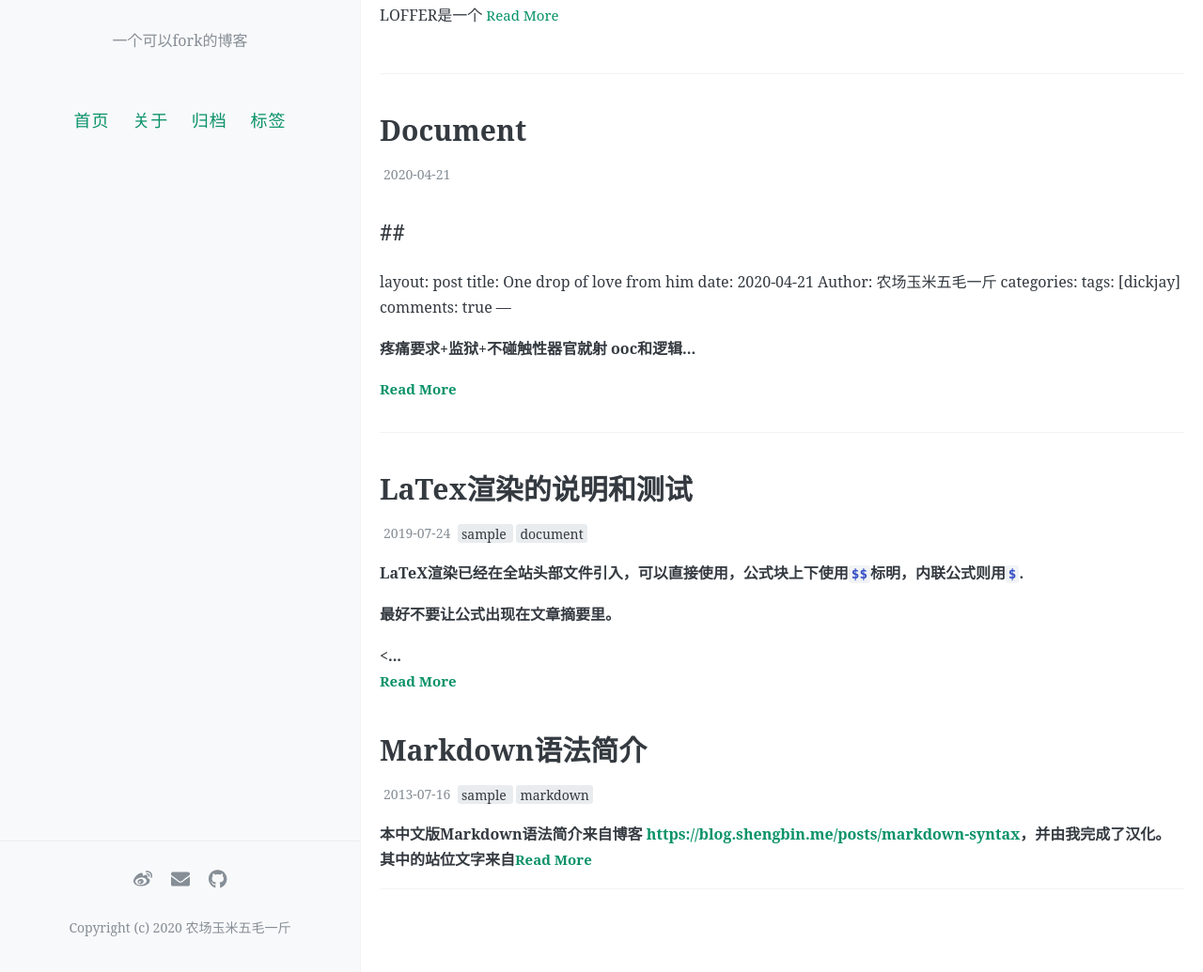
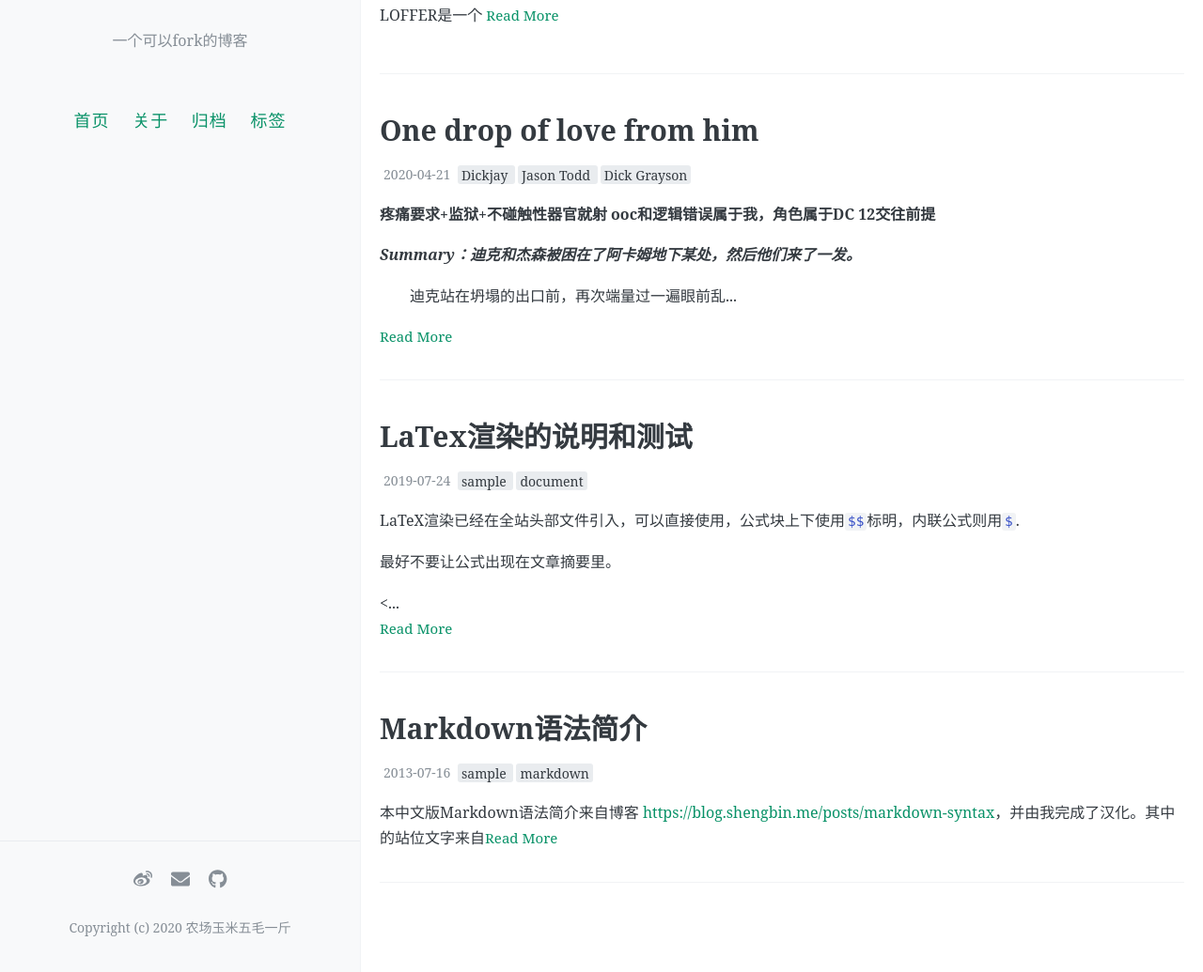
Before and after one commit to cjnoisanf/cjnoisanf, a Jekyll site: the page built from index.html, in a window 1280 px wide and 1370 px high. Shown: the part 335-1370 px from the top of the window at 94% size. Built offline with Jekyll 4.4.1, drawn with Linux system fonts in a browser that asks for light colours; the list of posts is cut into pages by our own code; comment, search, counter and statistics services are not loaded.

Commit message:
Update 2020-04-21-document.md

```diff
--- a/_posts/2020-04-21-document.md
+++ b/_posts/2020-04-21-document.md
@@ -1,11 +1,10 @@
-##
 ---
 layout: post
 title: One drop of love from him
 date: 2020-04-21
 Author: 农场玉米五毛一斤
 categories:
-tags: [dickjay]
+tags: [Dickjay, Jason Todd, Dick Grayson]
 comments: true
 ---
 
```
